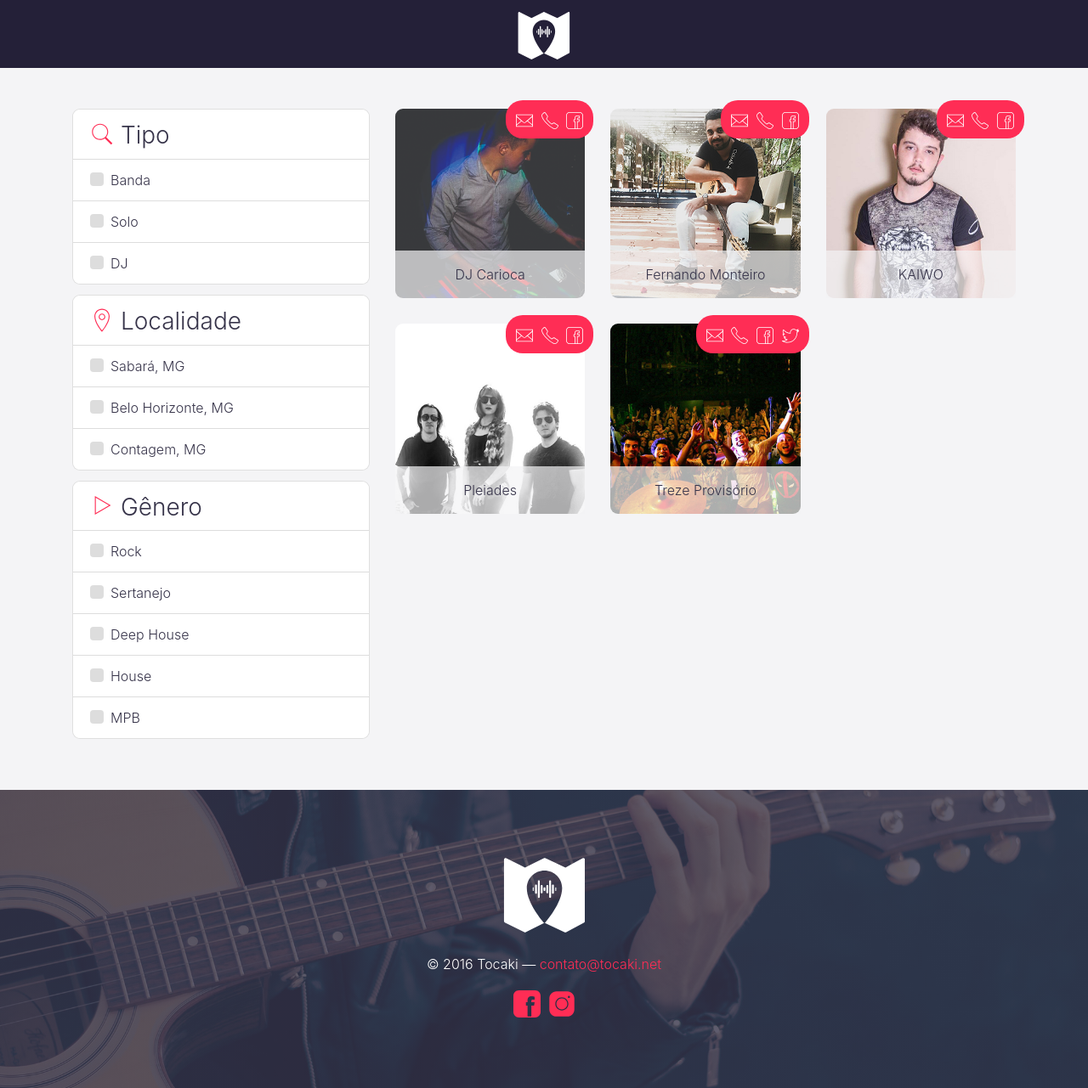
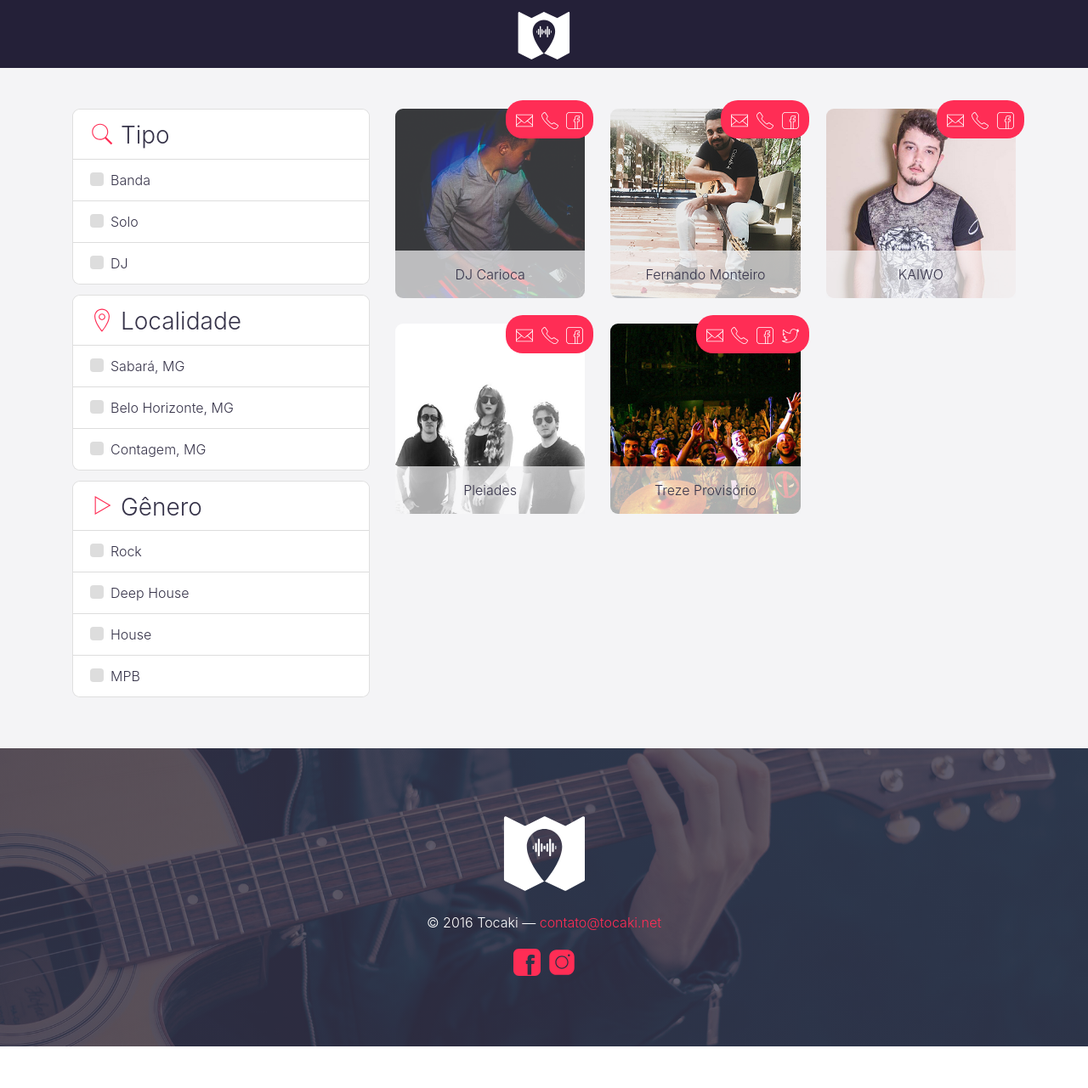
Before and after one commit to tocaki/tocaki.github.io, a Jekyll site: the page built from artistas.html, in a window 1280 px wide. Shown: the whole page at 85% size. Built offline with Jekyll 4.4.1, drawn with Linux system fonts in a browser that asks for light colours; after the commit the page ends 1232 px from its top, so only the background shows below that.

Commit message:
Updated genres.yml

```diff
--- a/_data/genres.yml
+++ b/_data/genres.yml
@@ -1,5 +1,4 @@
 - Rock
-- Sertanejo
 - Deep House
 - House
 - MPB
```
